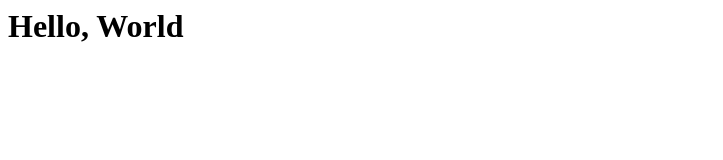
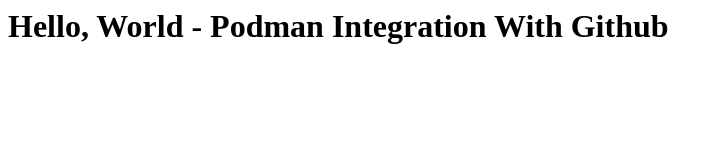
Before and after one commit to byteshiva/myapps, a plain HTML site: page index.html in a window 1280 px wide. Shown: the whole page, without its empty margins (0-723 px from the left). Drawn offline with Linux system fonts and the light colour scheme.

Commit message:
Update index.html

```diff
--- a/index.html
+++ b/index.html
@@ -1 +1 @@
-<html><body><h1>Hello, World</h1></body></html>
+<html><body><h1>Hello, World - Podman Integration With Github</h1></body></html>
```
